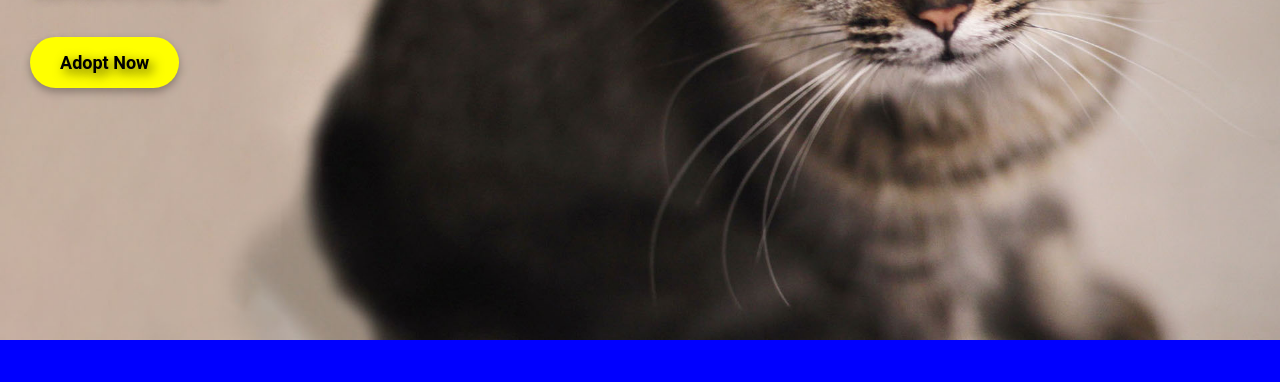
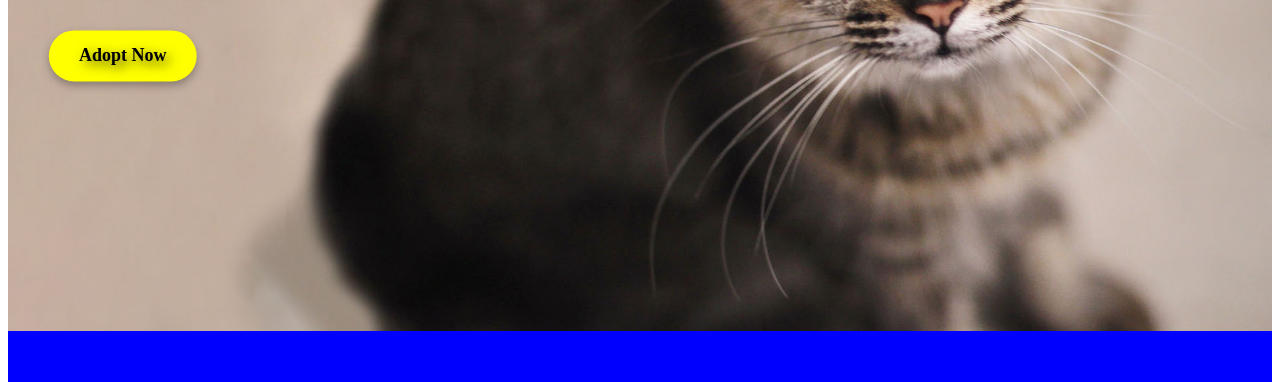
Before and after one commit to advl511/ID-Assignment-1, a plain HTML site: page index.html in a window 1280 px wide. Shown: the part 293-675 px from the top of the page. Drawn offline with Linux system fonts and the light colour scheme.

Commit message:
bugfixing

```diff
--- a/assets/style.css
+++ b/assets/style.css
@@ -1,4 +1,4 @@
-body {
+.body {
     font-family: 'Roboto', sans-serif; /* Replace with your chosen font */
     overflow-x: hidden;
     max-width: 100%;
@@ -9,12 +9,12 @@ body {
     font-family: 'Poppins', sans-serif;
     font-weight: bold;
 }
-html, body {
+.html, .body {
     margin: 0;
     padding: 0;
 }
 
-body {
+.body {
     margin: 0;
     padding: 0;
     overflow-x: hidden;
```
